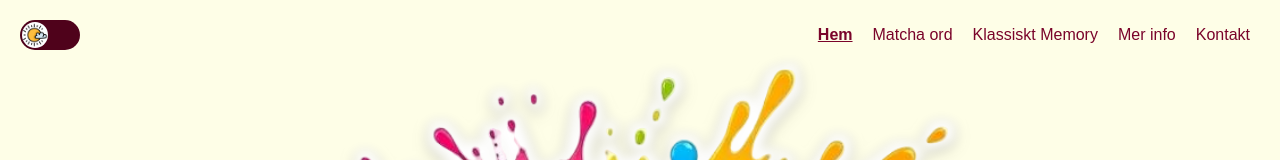
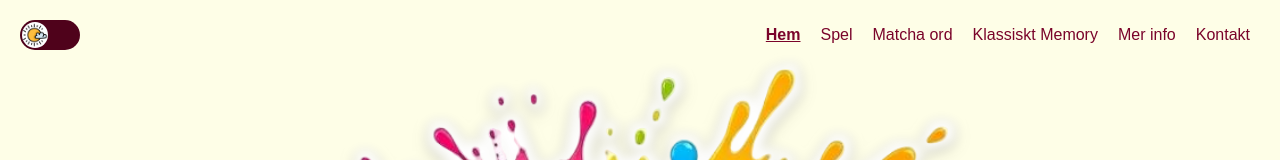
Before and after one commit to annkar73/wordmatch, a React (Vite) app: page / in a window 1280 px wide. Shown: the top 160 px of the page. Built offline with nearby package versions, Linux system fonts and the light colour scheme; no server answers.

Commit message:
add games to navigation

```diff
--- a/src/Components/Navigation.tsx
+++ b/src/Components/Navigation.tsx
@@ -141,6 +141,11 @@ export const Navigation = () => {
           </NavLink>
         </li>
         <li>
+          <NavLink to="/games" onClick={closeMenu}>
+          Spel
+          </NavLink>
+        </li>
+        <li>
           <NavLink to="/matching-game" onClick={closeMenu}>
             Matcha ord
           </NavLink>
@@ -187,6 +192,11 @@ export const Navigation = () => {
             </NavLink>
           </li>
           <li>
+            <NavLink to="/games" onClick={closeMenu}>
+            Spel
+            </NavLink>
+          </li>
+          <li>
             <NavLink to="/matching-game" onClick={closeMenu}>
               Matcha ord
             </NavLink>
```
